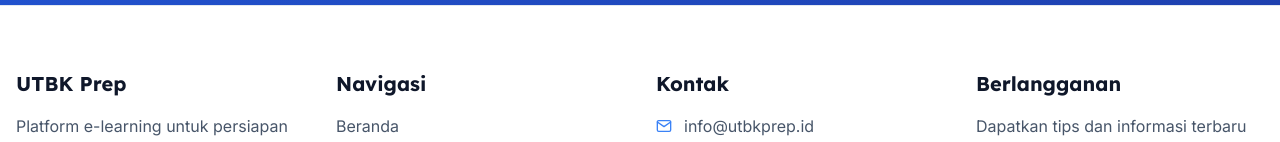
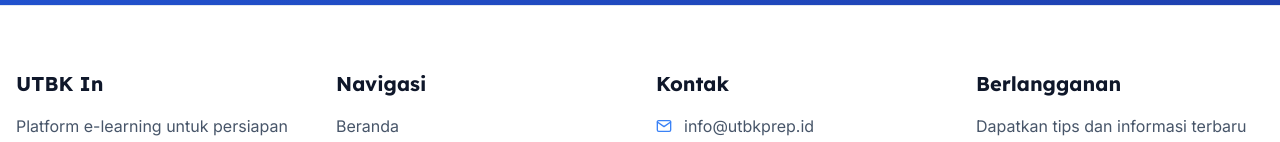
Before and after one commit to Arfazrll/SNBTIn, a Next.js app: page / in a window 1280 px wide. Shown: the part 3698-3840 px from the top of the page. Built offline with nearby package versions, Linux system fonts and the light colour scheme.

Commit message:
update footer

```diff
--- a/src/components/layout/Footer.tsx
+++ b/src/components/layout/Footer.tsx
@@ -44,7 +44,7 @@ const Footer: React.FC = () => {
             variants={itemVariants}
             className="space-y-4"
           >
-            <h3 className="text-xl font-bold text-secondary-900 dark:text-white mb-4">UTBK Prep</h3>
+            <h3 className="text-xl font-bold text-secondary-900 dark:text-white mb-4">UTBK In</h3>
             <p className="text-secondary-600 dark:text-secondary-400">
               Platform e-learning untuk persiapan UTBK bagi siswa SMA yang ingin melanjutkan ke perguruan tinggi negeri.
             </p>
```
